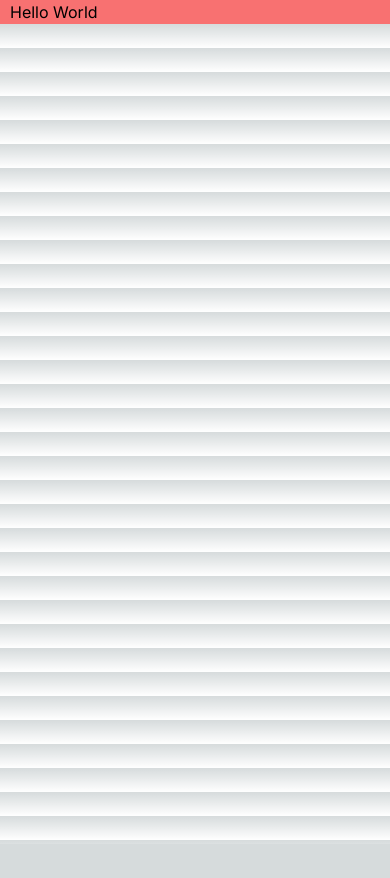
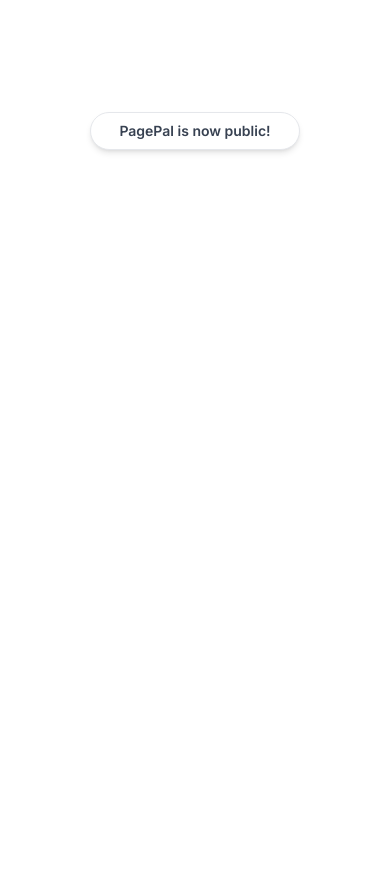
Before and after one commit to LukasDrobek/pagepal, a Next.js app: page / in a window 390 px wide. Shown: the top 878 px of the page. Before the commit the page ends 844 px from the top, so only its background shows below. Built offline with nearby package versions, Linux system fonts and the light colour scheme.

Commit message:
tailwind config

```diff
--- a/package.json
+++ b/package.json
@@ -9,11 +9,13 @@
     "lint": "next lint"
   },
   "dependencies": {
+    "@tailwindcss/typography": "^0.5.10",
     "clsx": "^2.1.0",
     "next": "14.1.4",
     "react": "^18",
     "react-dom": "^18",
-    "tailwind-merge": "^2.2.2"
+    "tailwind-merge": "^2.2.2",
+    "tailwindcss-animate": "^1.0.7"
   },
   "devDependencies": {
     "@types/node": "^20",
--- a/src/app/globals.css
+++ b/src/app/globals.css
@@ -2,32 +2,49 @@
 @tailwind components;
 @tailwind utilities;
 
-:root {
-  --foreground-rgb: 0, 0, 0;
-  --background-start-rgb: 214, 219, 220;
-  --background-end-rgb: 255, 255, 255;
-}
+@layer base {
+  :root {
+    --background: 0 0% 100%;
+    --foreground: 240 10% 3.9%;
+    --card: 0 0% 100%;
+    --card-foreground: 240 10% 3.9%;
+    --popover: 0 0% 100%;
+    --popover-foreground: 240 10% 3.9%;
+    --primary: 346.8 77.2% 49.8%;
+    --primary-foreground: 355.7 100% 97.3%;
+    --secondary: 240 4.8% 95.9%;
+    --secondary-foreground: 240 5.9% 10%;
+    --muted: 240 4.8% 95.9%;
+    --muted-foreground: 240 3.8% 46.1%;
+    --accent: 240 4.8% 95.9%;
+    --accent-foreground: 240 5.9% 10%;
+    --destructive: 0 84.2% 60.2%;
+    --destructive-foreground: 0 0% 98%;
+    --border: 240 5.9% 90%;
+    --input: 240 5.9% 90%;
+    --ring: 346.8 77.2% 49.8%;
+    --radius: 0.5rem;
+  }
 
-@media (prefers-color-scheme: dark) {
-  :root {
-    --foreground-rgb: 255, 255, 255;
-    --background-start-rgb: 0, 0, 0;
-    --background-end-rgb: 0, 0, 0;
+  .dark {
+    --background: 20 14.3% 4.1%;
+    --foreground: 0 0% 95%;
+    --card: 24 9.8% 10%;
+    --card-foreground: 0 0% 95%;
+    --popover: 0 0% 9%;
+    --popover-foreground: 0 0% 95%;
+    --primary: 346.8 77.2% 49.8%;
+    --primary-foreground: 355.7 100% 97.3%;
+    --secondary: 240 3.7% 15.9%;
+    --secondary-foreground: 0 0% 98%;
+    --muted: 0 0% 15%;
+    --muted-foreground: 240 5% 64.9%;
+    --accent: 12 6.5% 15.1%;
+    --accent-foreground: 0 0% 98%;
+    --destructive: 0 62.8% 30.6%;
+    --destructive-foreground: 0 85.7% 97.3%;
+    --border: 240 3.7% 15.9%;
+    --input: 240 3.7% 15.9%;
+    --ring: 346.8 77.2% 49.8%;
   }
 }
-
-body {
-  color: rgb(var(--foreground-rgb));
-  background: linear-gradient(
-      to bottom,
-      transparent,
-      rgb(var(--background-end-rgb))
-    )
-    rgb(var(--background-start-rgb));
-}
-
-@layer utilities {
-  .text-balance {
-    text-wrap: balance;
-  }
-}
--- a/src/app/layout.tsx
+++ b/src/app/layout.tsx
@@ -1,6 +1,7 @@
 import type { Metadata } from "next";
 import { Inter } from "next/font/google";
 import "./globals.css";
+import { cn } from "@/lib/utils";
 
 const inter = Inter({ subsets: ["latin"] });
 
@@ -15,8 +16,15 @@ export default function RootLayout({
   children: React.ReactNode;
 }>) {
   return (
-    <html lang="en">
-      <body className={inter.className}>{children}</body>
+    <html lang="en" className="light">
+      <body
+        className={cn(
+          "min-h-screen font-sans antialiased grainy",
+          inter.className
+        )}
+      >
+        {children}
+      </body>
     </html>
   );
 }
--- a/src/app/page.tsx
+++ b/src/app/page.tsx
@@ -1,5 +1,13 @@
 import MaxWidthWrapper from "@/components/MaxWidthWrapper";
 
 export default function Home() {
-  return <MaxWidthWrapper className="bg-red-400">Hello World</MaxWidthWrapper>;
+  return (
+    <MaxWidthWrapper className="mb-12 mt-28 sm:mt-40 flex flex-col items-center justify-center text-center">
+      <div className="mx-auto mb-4 flex max-w-fit items-center justify-center space-x-2 overflow-hidden rounded-full border border-gray-200 bg-white px-7 py-2 shadow-md backdrop-blur transition-all hover:border-gray-300 hover:bg-white/50">
+        <p className="text-sm font-semibold text-gray-700">
+          PagePal is now public!
+        </p>
+      </div>
+    </MaxWidthWrapper>
+  );
 }
--- a/tailwind.config.ts
+++ b/tailwind.config.ts
@@ -6,15 +6,75 @@ const config: Config = {
     "./src/components/**/*.{js,ts,jsx,tsx,mdx}",
     "./src/app/**/*.{js,ts,jsx,tsx,mdx}",
   ],
+  darkMode: "class",
   theme: {
+    container: {
+      center: true,
+      padding: "2rem",
+      screens: {
+        "2xl": "1400px",
+      },
+    },
     extend: {
-      backgroundImage: {
-        "gradient-radial": "radial-gradient(var(--tw-gradient-stops))",
-        "gradient-conic":
-          "conic-gradient(from 180deg at 50% 50%, var(--tw-gradient-stops))",
+      maxWidth: {
+        "8xl": "1408px",
+      },
+      colors: {
+        border: "hsl(var(--border))",
+        input: "hsl(var(--input))",
+        ring: "hsl(var(--ring))",
+        background: "hsl(var(--background))",
+        foreground: "hsl(var(--foreground))",
+        primary: {
+          default: "hsl(var(--primary))",
+          foreground: "hsl(var(--primary-foreground))",
+        },
+        secondary: {
+          default: "hsl(var(--secondary))",
+          foreground: "hsl(var(--secondary-foreground))",
+        },
+        destructive: {
+          default: "hsl(var(--destructive))",
+          foreground: "hsl(var(--destructive-foreground))",
+        },
+        muted: {
+          default: "hsl(var(--muted))",
+          foreground: "hsl(var(--muted-foreground))",
+        },
+        accent: {
+          default: "hsl(var(--accent))",
+          foreground: "hsl(var(--accent-foreground))",
+        },
+        popover: {
+          default: "hsl(var(--popover))",
+          foreground: "hsl(var(--popover-foreground))",
+        },
+        card: {
+          default: "hsl(var(--card))",
+          foreground: "hsl(var(--card-foreground))",
+        },
+      },
+      borderRadius: {
+        lg: "var(--radius)",
+        md: "calc(var(--radius) - 2px)",
+        sm: "calc(var(--radius) - 4px)",
+      },
+      keyframes: {
+        "accordion-down": {
+          from: { height: "0" },
+          to: { height: "var(--radix-accordion-conent-height)" },
+        },
+        "accordion-up": {
+          from: { height: "var(--radix-accordion-conent-height)" },
+          to: { height: "0" },
+        },
+      },
+      animation: {
+        "accordion-down": "accordion-down 200ms ease-out",
+        "accordion-up": "accordion-up 200ms ease-out",
       },
     },
   },
-  plugins: [],
+  plugins: [require("tailwindcss-animate"), require("@tailwindcss/typography")],
 };
 export default config;
```
Also changed, not shown: 1 other file (tests, documents, lock files or other folders).
